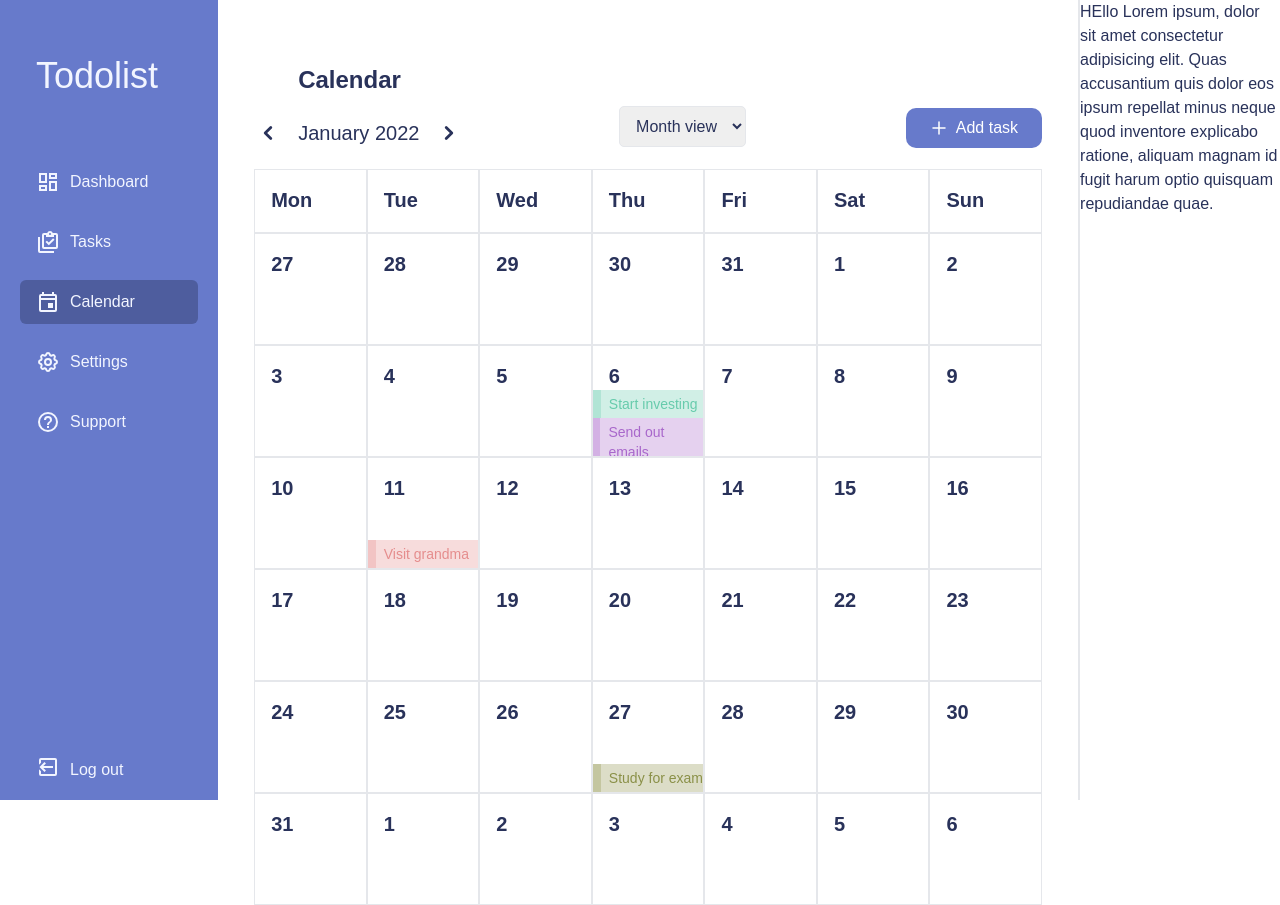
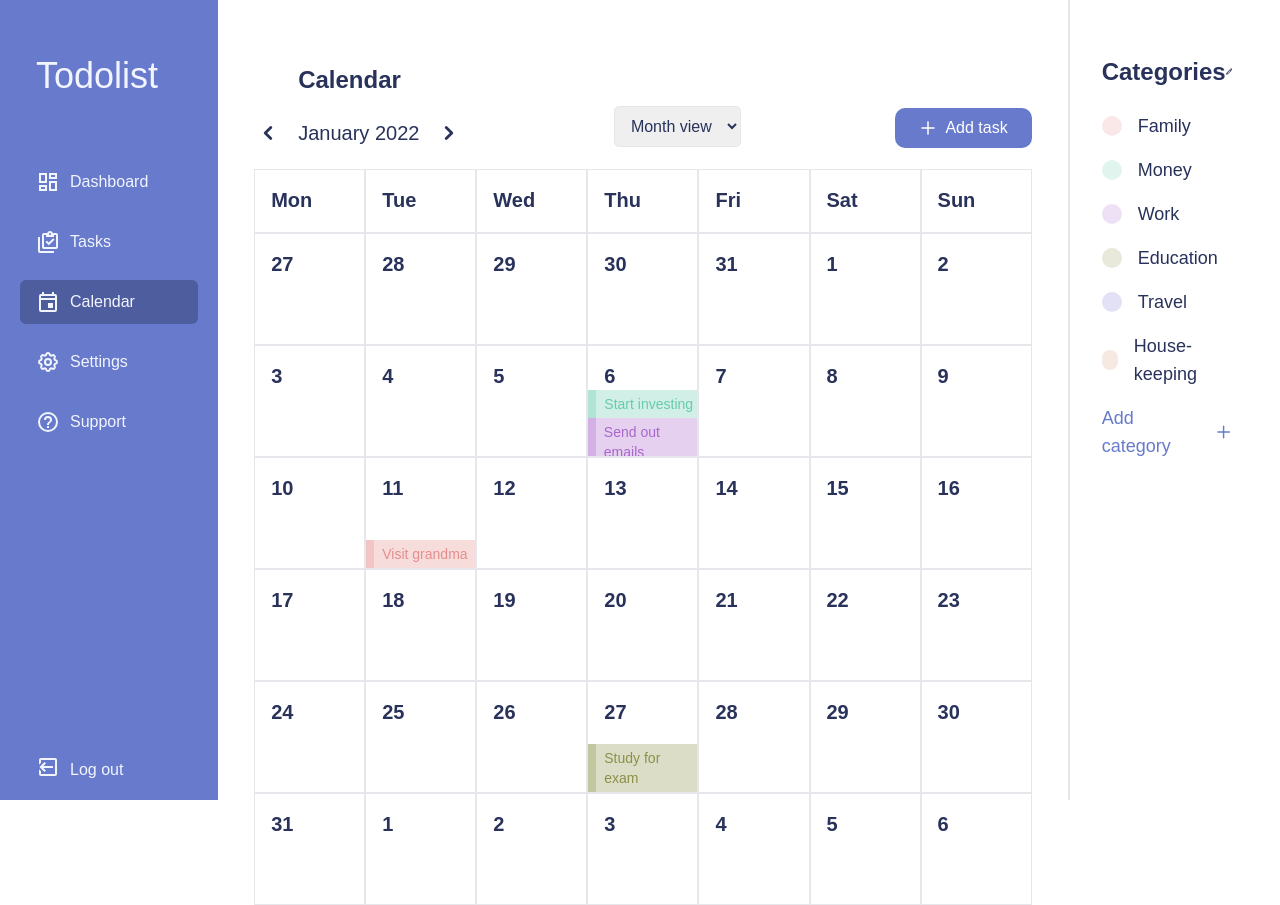
Before and after one commit to Beth-Taiwo/todolist, a Nuxt app: page /calendar in a window 1280 px wide. Built offline with nearby package versions, Linux system fonts and the light colour scheme; a web font is replaced by a local one.

Commit message:
category list display

```diff
--- a/components/Calendar/others/categoryColor.js
+++ b/components/Calendar/others/categoryColor.js
@@ -1,9 +1,11 @@
-const categoryColor = {
+const categoryColor = [
+  {
     Family: 'bg-[#E58D8D33]',
     Money: 'bg-[#67CBAC33]',
     work: 'bg-[#A867CB33]',
     Education: 'bg-[#8A904833]',
     Travel: 'bg-[#7367CB33]',
     'House-keeping': 'bg-[#CB916733]',
-}
+  },
+]
 export default categoryColor
--- a/components/Tasks/SmallModal.vue
+++ b/components/Tasks/SmallModal.vue
@@ -167,7 +167,7 @@ export default {
   },
   computed: {
     categoryColor() {
-      return categoryColor
+      return categoryColor[0]
     },
   },
 
--- a/pages/calendar.vue
+++ b/pages/calendar.vue
@@ -99,11 +99,57 @@
           </div>
         </div>
       </div>
-      <div class="border-l-2 h-screen flex flex-col w-1/5">
-        HEllo Lorem ipsum, dolor sit amet consectetur adipisicing elit. Quas
-        accusantium quis dolor eos ipsum repellat minus neque quod inventore
-        explicabo ratione, aliquam magnam id fugit harum optio quisquam
-        repudiandae quae.
+      <div class="border-l-2 h-screen flex flex-col w-1/5 pl-8 pr-12 pt-12">
+        <div class="flex justify-between items-center my-2">
+          <p class="font-black text-2xl">Categories</p>
+          <svg
+            class="cursor-pointer"
+            xmlns="http://www.w3.org/2000/svg"
+            width="17.138"
+            height="17.138"
+            viewBox="0 0 17.138 17.138"
+          >
+            <path
+              id="Icon_metro-pencil"
+              data-name="Icon metro-pencil"
+              d="M15.888,1.071a2.678,2.678,0,0,1,2.142,4.285L16.96,6.427,13.211,2.678l1.071-1.071a2.666,2.666,0,0,1,1.607-.536ZM2.5,13.389l-1.071,4.82,4.82-1.071L16.156,7.23,12.407,3.481,2.5,13.389ZM13.4,7.156l-7.5,7.5-.923-.923,7.5-7.5Z"
+              transform="translate(-1.428 -1.071)"
+              fill="#29325a"
+            />
+          </svg>
+        </div>
+        <div class="">
+          <div
+            v-for="(categ, index) in category"
+            :key="index"
+            class="flex items-center text-lg mt-4"
+          >
+            <p class="w-5 h-5 rounded-full" :class="[categ.color]"></p>
+            <p class="ml-4">
+              {{ categ.name }}
+            </p>
+          </div>
+          <div class="text-lightBlue text-lg mt-4 flex items-center">
+            Add category<svg
+              class="ml-3"
+              xmlns="http://www.w3.org/2000/svg"
+              aria-hidden="true"
+              role="img"
+              width="18"
+              height="18"
+              preserveAspectRatio="xMidYMid meet"
+              viewBox="0 0 24 24"
+            >
+              <path
+                fill="none"
+                stroke="currentColor"
+                stroke-linecap="round"
+                stroke-width="2"
+                d="M12 20v-8m0 0V4m0 8h8m-8 0H4"
+              />
+            </svg>
+          </div>
+        </div>
       </div>
     </div>
     <Modal :modalId="modalId" btnText="Add task" title="Add task" />
@@ -137,6 +183,16 @@ export default {
     calenderData() {
       return calenderData
     },
+    category() {
+      return [
+        { name: 'Family', color: 'bg-[#E58D8D33]' },
+        { name: 'Money', color: 'bg-[#67CBAC33]' },
+        { name: 'Work', color: 'bg-[#A867CB33]' },
+        { name: 'Education', color: 'bg-[#8A904833]' },
+        { name: 'Travel', color: 'bg-[#7367CB33]' },
+        { name: 'House-keeping', color: 'bg-[#CB916733]' },
+      ]
+    },
   },
 }
 </script>
```
Lines whose indentation alone changed are shown as unchanged.
